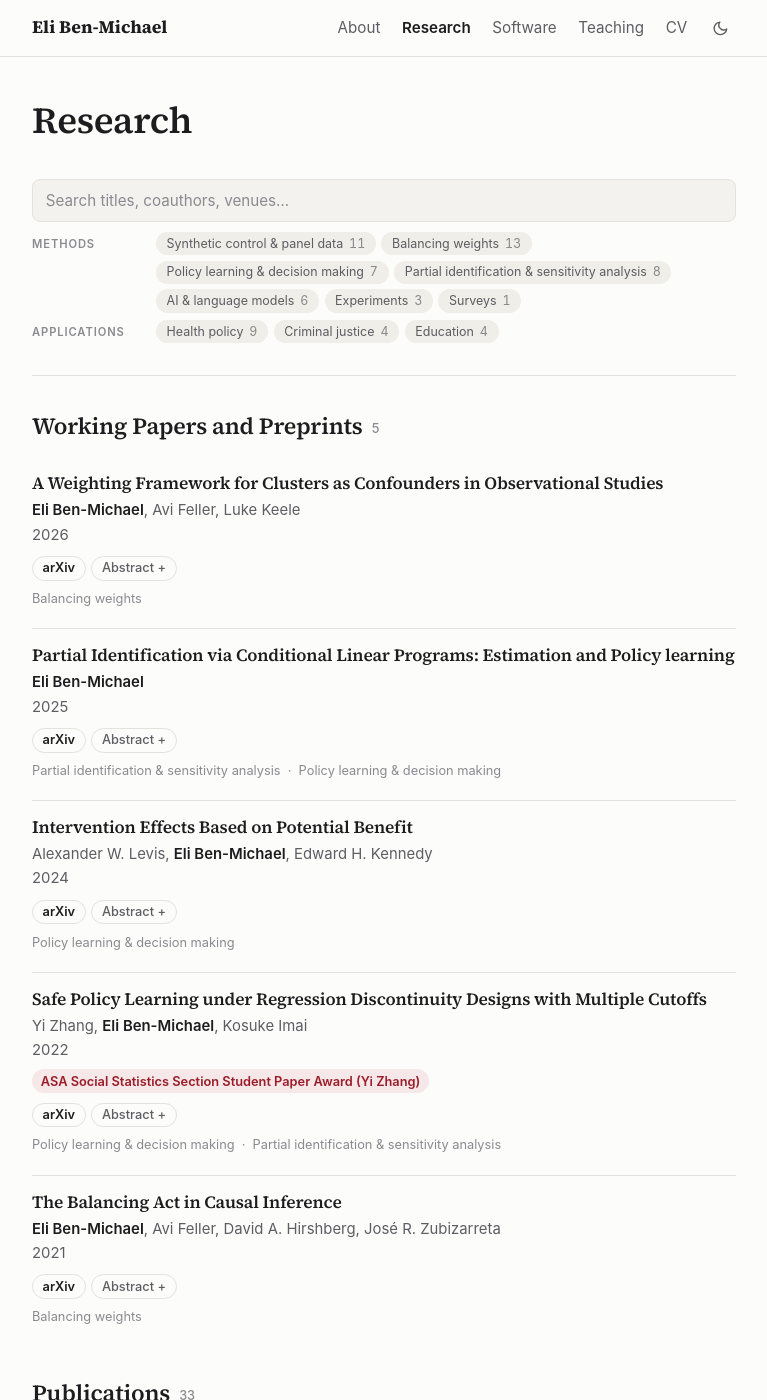
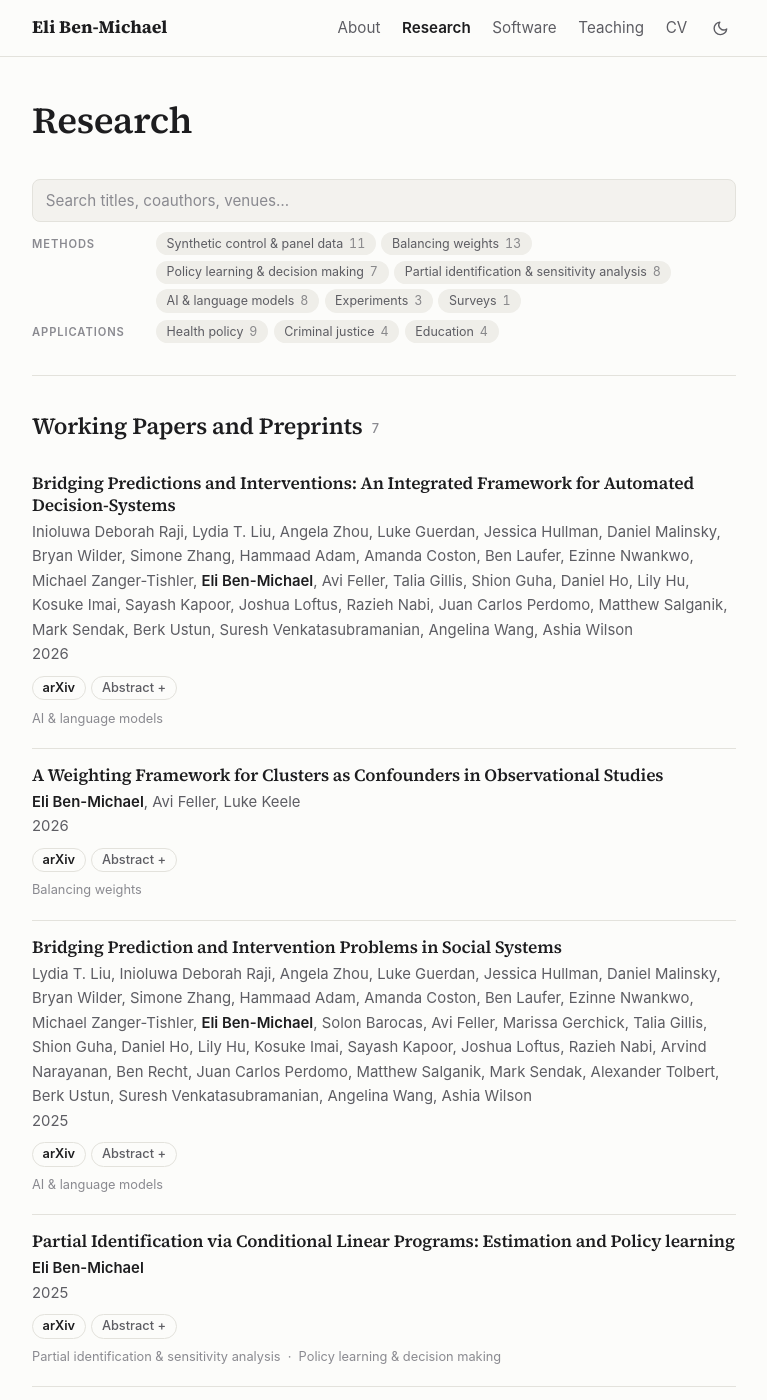
Before and after one commit to ebenmichael/ebenmichael.github.io, a Jekyll site: the page built from research.html, in a window 1280 px wide and 1400 px high. Shown: the whole window, without its empty margins (256-1023 px from the left). Built offline with Jekyll 4.4.1, drawn with Linux system fonts in a browser that asks for light colours; some of the changed text lies outside the part shown.

Commit message:
Updated papers

```diff
--- a/_data/papers.yml
+++ b/_data/papers.yml
@@ -7,6 +7,30 @@
 # Fields: id, title, authors (full list, in order), type, venue, year, forthcoming (renders
 # "2026+"), topics (slugs from _data/topics.yml), links (journal, proceedings, publisher, arxiv,
 # nber, draft, code, slides), extra_links (label/url pairs), award, doi, abstract.
+
+- id: raji-2026-bridging
+  title: "Bridging Predictions and Interventions: An Integrated Framework for Automated Decision-Systems"
+  authors: ["Inioluwa Deborah Raji", "Lydia T. Liu", "Angela Zhou", "Luke Guerdan", "Jessica Hullman", "Daniel Malinsky", "Bryan Wilder", "Simone Zhang", "Hammaad Adam", "Amanda Coston", "Ben Laufer", "Ezinne Nwankwo", "Michael Zanger-Tishler", "Eli Ben-Michael", "Avi Feller", "Talia Gillis", "Shion Guha", "Daniel Ho", "Lily Hu", "Kosuke Imai", "Sayash Kapoor", "Joshua Loftus", "Razieh Nabi", "Juan Carlos Perdomo", "Matthew Salganik", "Mark Sendak", "Berk Ustun", "Suresh Venkatasubramanian", "Angelina Wang", "Ashia Wilson"]
+  type: preprint
+  venue: ""
+  year: 2026
+  topics: [ai-llms]
+  links:
+    arxiv: "2606.25668"
+  abstract: >-
+    Automated decision systems (ADS) leverage predictions about individual future outcomes to inform consequential decision-making in organizational settings. Across various settings - including criminal pretrial release, clinical triage, student support, and more - it is often assumed that improved predictive accuracy is the priority consideration in determining better downstream outcomes upon the deployment of ADS. In practice, real-world case studies reveal that this is far from the case: introducing individual predictions into decision-making modifies organizational workflows, assessment, and decision-making processes in ways that require a complete re-consideration of our approach to the design, evaluation, and deployment of ADS. As a result, this Perspective develops an integrated framework for studying ADS in social systems, shifting current priorities from a purely prediction-based paradigm towards an intervention-oriented view that accounts for real-world conditions. Our aim is to improve our understanding of ADS and more meaningfully anticipate its downstream societal and organizational consequences.
+
+- id: liu-2025-bridging
+  title: "Bridging Prediction and Intervention Problems in Social Systems"
+  authors: ["Lydia T. Liu", "Inioluwa Deborah Raji", "Angela Zhou", "Luke Guerdan", "Jessica Hullman", "Daniel Malinsky", "Bryan Wilder", "Simone Zhang", "Hammaad Adam", "Amanda Coston", "Ben Laufer", "Ezinne Nwankwo", "Michael Zanger-Tishler", "Eli Ben-Michael", "Solon Barocas", "Avi Feller", "Marissa Gerchick", "Talia Gillis", "Shion Guha", "Daniel Ho", "Lily Hu", "Kosuke Imai", "Sayash Kapoor", "Joshua Loftus", "Razieh Nabi", "Arvind Narayanan", "Ben Recht", "Juan Carlos Perdomo", "Matthew Salganik", "Mark Sendak", "Alexander Tolbert", "Berk Ustun", "Suresh Venkatasubramanian", "Angelina Wang", "Ashia Wilson"]
+  type: preprint
+  venue: ""
+  year: 2025
+  topics: [ai-llms]
+  links:
+    arxiv: "2507.05216"
+  abstract: >-
+    Many automated decision systems (ADS) are designed to solve prediction problems -- where the goal is to learn patterns from a sample of the population and apply them to individuals from the same population. In reality, these prediction systems operationalize holistic policy interventions in deployment. Once deployed, ADS can shape impacted population outcomes through an effective policy change in how decision-makers operate, while also being defined by past and present interactions between stakeholders and the limitations of existing organizational, as well as societal, infrastructure and context. In this work, we consider the ways in which we must shift from a prediction-focused paradigm to an intervention-oriented paradigm when considering the impact of ADS within social systems. We argue this requires a new default problem setup for ADS beyond prediction, to instead consider predictions as decision support, final decisions, and outcomes. We highlight how this perspective unifies modern statistical frameworks and other tools to study the design, implementation, and evaluation of ADS systems, and point to the research directions necessary to operationalize this paradigm shift. Using these tools, we characterize the limitations of focusing on isolated prediction tasks, and lay the foundation for a more intervention-oriented approach to developing and deploying ADS.
 
 - id: benmichael-2026-weighting
   title: "A Weighting Framework for Clusters as Confounders in Observational Studies"
@@ -111,11 +135,13 @@
   title: "Longitudinal Causal Inference with Selective Eligibility"
   authors: ["Zhichao Jiang", "Eli Ben-Michael", "D. James Greiner", "Ryan Halen", "Kosuke Imai"]
   type: article
-  venue: "Annals of Applied Statistics"
+  venue: "The Annals of Applied Statistics"
   year: 2026
-  forthcoming: true
+  forthcoming: false
   topics: [experiments, criminal-justice]
+  doi: "10.1214/26-AOAS2201"
   links:
+    journal: "https://doi.org/10.1214/26-aoas2201"
     arxiv: "2410.17864"
   abstract: >-
     Dropout poses a significant challenge to causal inference in longitudinal studies with time-varying treatments. However, existing research does not simultaneously address dropout and time-varying treatments. We examine selective eligibility, an important yet overlooked source of non-ignorable dropout in such settings. This problem arises when a unit's prior treatment history influences its eligibility for subsequent treatments, a common scenario in medical and other settings. We propose a general methodological framework for longitudinal causal inference with selective eligibility. By focusing on a subgroup of units who would become eligible for treatment given a specific past treatment sequence, we define the time-specific eligible treatment effect and expected number of outcome events under a treatment sequence of interest. Under a generalized version of sequential ignorability, we derive two nonparametric identification formulae, each leveraging different parts of the observed data distribution. We then derive the efficient influence function of each causal estimand, yielding the corresponding doubly robust estimator. Finally, we apply the proposed methodology to an impact evaluation of a pre-trial risk assessment instrument in the criminal justice system, in which selective eligibility arises due to recidivism.
```
Also changed, not shown: index.md (+1 -1 lines), 1 other file.
